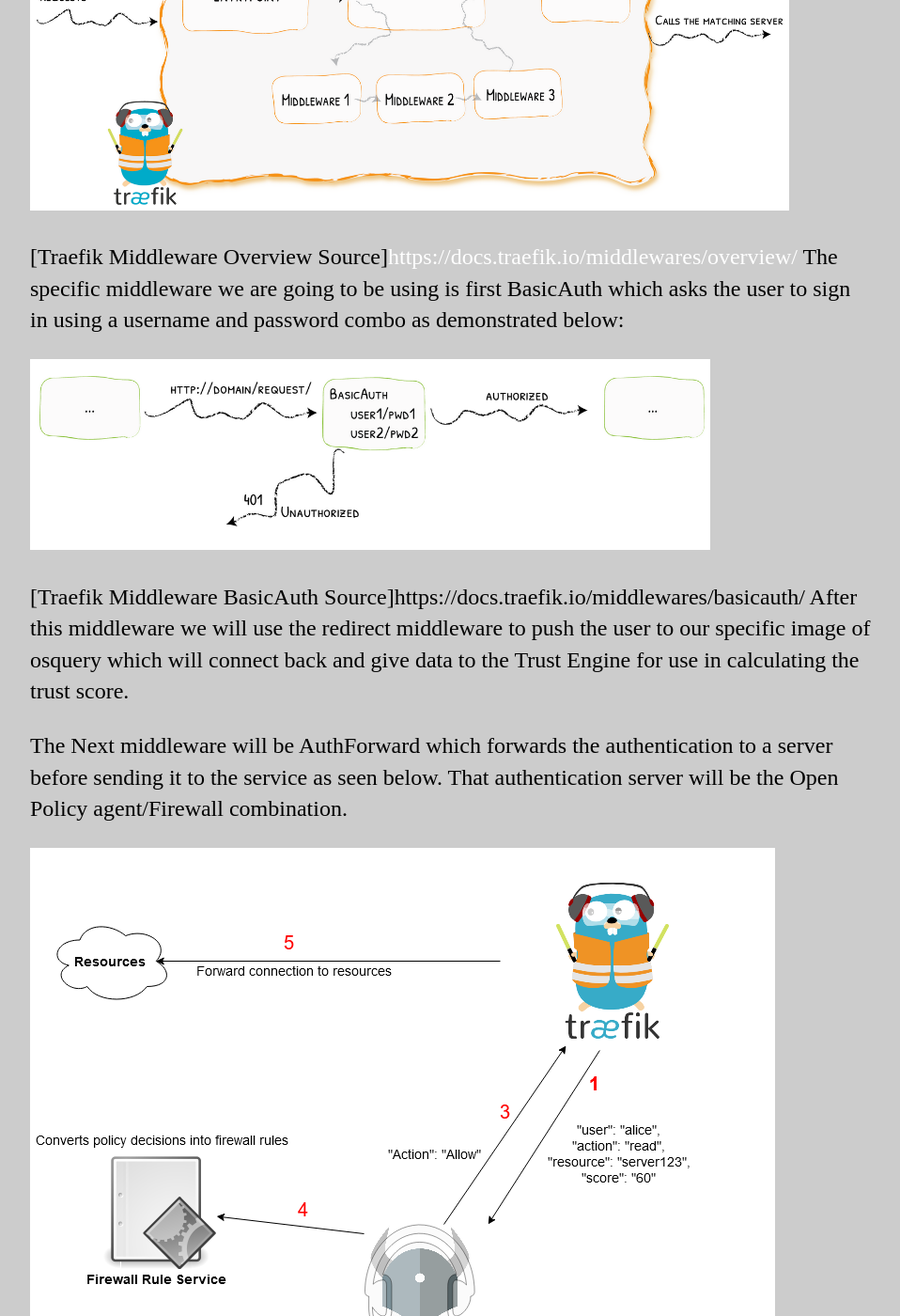
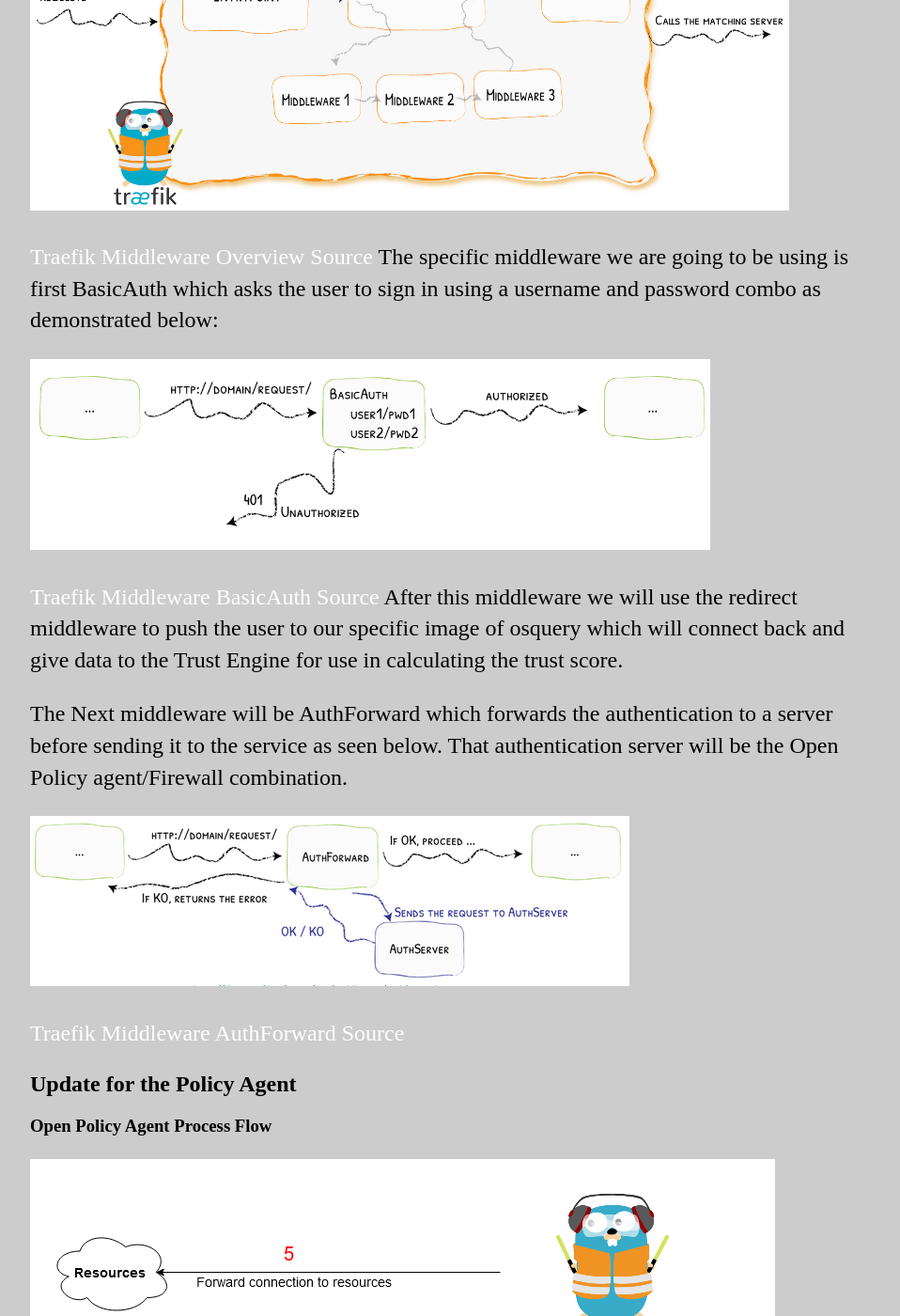
Before and after one commit to WWUZeroTrust/WWUZeroTrust.github.io, a Jekyll site: the page built from _posts/2020-05-20-End-of-Winter-Quarter.md, in a window 1280 px wide and 1400 px high, scrolled down 4522 px. Shown: the whole window at 94% size, without its empty margins (160-1118 px from the left). Built offline with Jekyll 4.4.1, drawn with Linux system fonts in a browser that asks for light colours; some of the changed lines change nothing that is shown; some of the changed text lies outside the part shown.

Commit message:
Update 2020-05-20-End-of-Winter-Quarter.md

```diff
--- a/_posts/2020-05-20-End-of-Winter-Quarter.md
+++ b/_posts/2020-05-20-End-of-Winter-Quarter.md
@@ -35,25 +35,26 @@
 
  <img src="/image/traefik1.png" alt="hi" class="inline" height="406" width="808"/>
 
-[Traefik Middleware Overview Source]<https://docs.traefik.io/middlewares/overview/>
+[Traefik Middleware Overview Source](https://docs.traefik.io/middlewares/overview/)
 The specific middleware we are going to be using is first BasicAuth which asks the user to sign in using a username and password combo as demonstrated below:
 
  <img src="/image/traefik2.png" alt="hi" class="inline" height="203" width="724"/>
 
-[Traefik Middleware BasicAuth Source]https://docs.traefik.io/middlewares/basicauth/
+[Traefik Middleware BasicAuth Source](https://docs.traefik.io/middlewares/basicauth/)
 After this middleware we will use the redirect middleware to push the user to our specific image of osquery which will connect back and give data to the Trust Engine for use in calculating the trust score.
 
 The Next middleware will be AuthForward which forwards the authentication to a server before sending it to the service as seen below. That authentication server will be the Open Policy agent/Firewall combination.
 
-<img src="/image/OPA_Diagram.png" alt="hi" class="inline" height="871" width="793"/>
 
-[Traefik Middleware AuthForward Source]<https://docs.traefik.io/assets/img/middleware/authforward.png>
+ <img src="/image/	Traefik3.png" alt="hi" class="inline" height="181" width="638"/>
+
+[Traefik Middleware AuthForward Source](https://docs.traefik.io/assets/img/middleware/authforward.png)
 
 ## Update for the Policy Agent
 
 ### Open Policy Agent Process Flow
 
-image 4
+<img src="/image/OPA_Diagram.png" alt="hi" class="inline" height="871" width="793"/>
 
 The OPA receives data from traefik such as the user, action, resource, and trust score. It uses this data to compare it to a Rego policy script that acts as a Role-Based Access Control list. If it fits in the approved policy, it will modify the pfSense firewall rules and allow passage to the resources behind the firewall.
 
```
